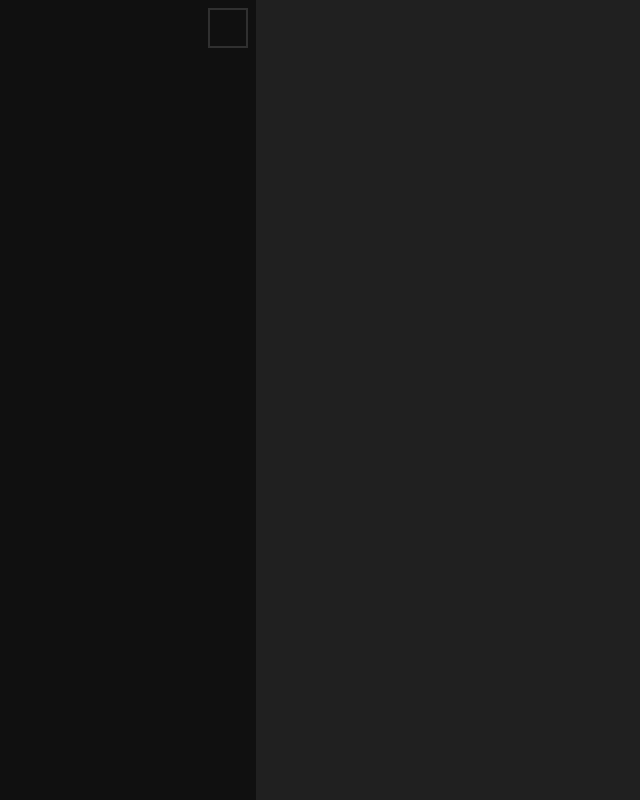
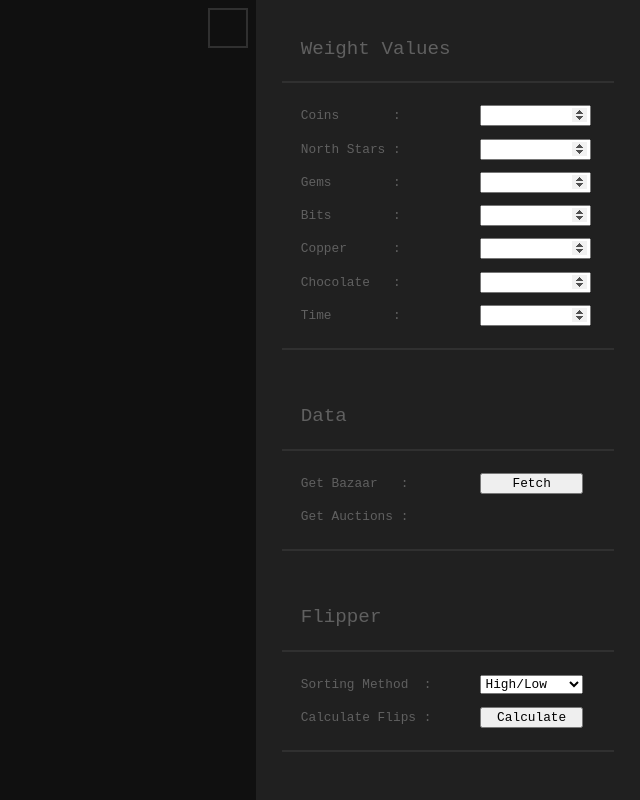
Before and after one commit to Eee0001/hypixel-skyblock-flipper, a plain HTML site: page index.html in a window 1280 px wide. Shown: the whole page, without its empty margins (640-1280 px from the left). Drawn offline with Linux system fonts and the light colour scheme.

Commit message:
Adds menu html mockup.

```diff
--- a/css/main.css
+++ b/css/main.css
@@ -43,7 +43,7 @@ body {
   position: relative;
 
   display: grid;
-  grid-template-rows: repeat(17, 1fr);
+  grid-template-rows: repeat(22, 1fr);
 
   align-items: center;
 
@@ -72,11 +72,19 @@ body {
   grid-column: 1;
 }
 
+#menu > span {
+  grid-column: 1 / span 2;
+}
+
 #menu > input {
   grid-column: 2;
 }
 
 #menu > hr {
+  grid-column: 1 / span 2;
+}
+
+#menu > br {
   grid-column: 1 / span 2;
 }
 
@@ -127,7 +135,29 @@ label {
 /*------------------------------------------------------------------------------*/
 /*------------------------------------------------------------------------------*/
 
+span {
+  margin-left: 3.5vw;
+
+  font-family: "Courier New", Courier, monospace;
+  font-size: 1.5vw;
+
+  color: #606060;
+
+  white-space: pre;
+}
+
+/*------------------------------------------------------------------------------*/
+/*------------------------------------------------------------------------------*/
+
 hr {
+  margin: 2vh 2vw;
+  border: 1px solid #303030;
+}
+
+/*------------------------------------------------------------------------------*/
+/*------------------------------------------------------------------------------*/
+
+br {
   margin: 2vh 2vw;
   border: 1px solid #303030;
 }
--- a/index.html
+++ b/index.html
@@ -14,6 +14,51 @@
     </section>
 
     <section id="menu">
+      <span>Weight Values</span>
+
+      <hr>
+
+      <label for="WeightCoins">Coins       :</label>
+      <input id="WeightCoins" type="number">
+      <label for="WeightNorthStars">North Stars :</label>
+      <input id="WeightNorthStars" type="number">
+      <label for="WeightGems">Gems        :</label>
+      <input id="WeightGems" type="number">
+      <label for="WeightBits">Bits        :</label>
+      <input id="WeightBits" type="number">
+      <label for="WeightCopper">Copper      :</label>
+      <input id="WeightCopper" type="number">
+      <label for="WeightChocolate">Chocolate   :</label>
+      <input id="WeightChocolate" type="number">
+      <label for="WeightTime">Time        :</label>
+      <input id="WeightTime" type="number">
+
+      <hr><br>
+
+      <span>Data</span>
+
+      <hr>
+
+      <label for="DataBazaar">Get Bazaar   :</label>
+      <input id="DataBazaar" type="button" value="Fetch">
+      <label for="DataAuctions">Get Auctions :</label>
+      <!-- <input id="DataAuctions" type="button" value="Fetch"> -->
+
+      <hr><br>
+
+      <span>Flipper</span>
+
+      <hr>
+
+      <label for="FlipperSorting">Sorting Method  :</label>
+      <select id="FlipperSorting">
+        <option value="1">High/Low</option>
+        <option value="-1">Low/High</option>
+      </select>
+      <label for="FlipperCalculate">Calculate Flips :</label>
+      <input id="FlipperCalculate" type="button" value="Calculate">
+
+      <hr>
 
     </section>
 
```
